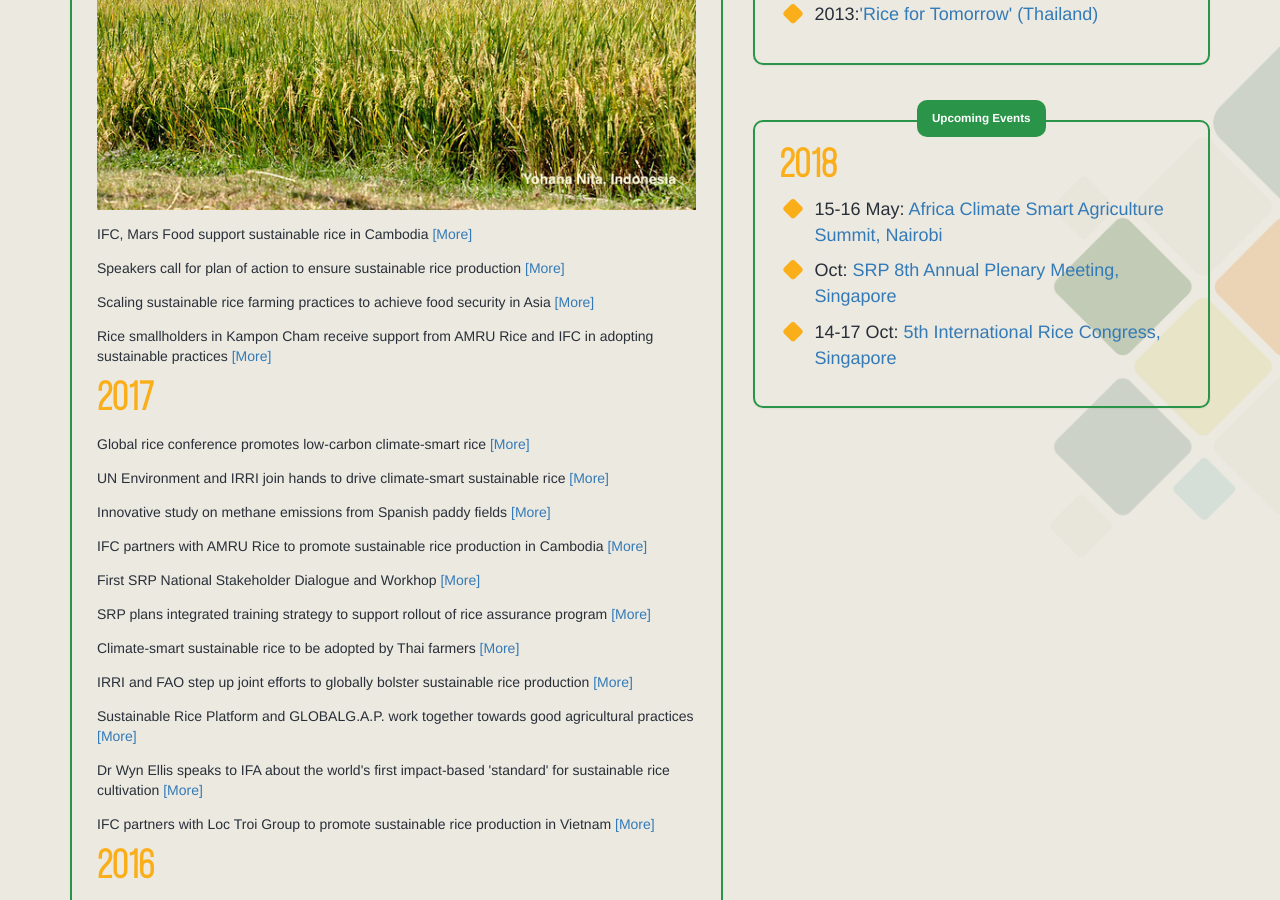
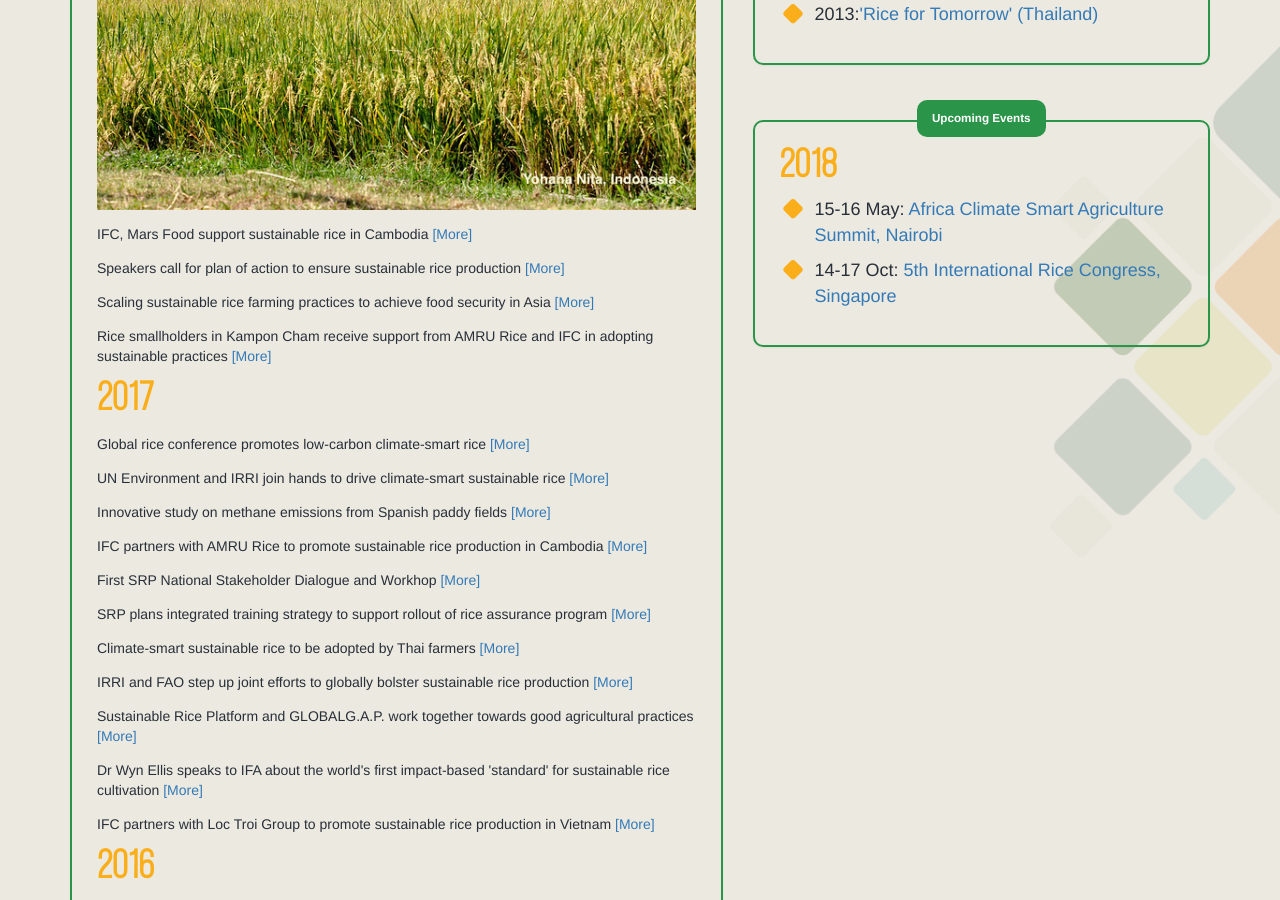
Before and after one commit to sustainablericeplatform/sustainablericeplatform.github.io, a Jekyll site: the page built from News-and-Events/index.html, in a window 1280 px wide and 900 px high, scrolled down 851 px. Built offline with Jekyll 4.4.1, drawn with Linux system fonts in a browser that asks for light colours.

Commit message:
Update index.html

```diff
--- a/News-and-Events/index.html
+++ b/News-and-Events/index.html
@@ -73,7 +73,6 @@ layout: default
                             <li><i class="fa fa-square"></i>27 Feb: <a href="http://hybrid-rice.org/" target="_blank">International Hybrid Rice Symposium 2018, Yogyakarta</a></li>
                             <li><i class="fa fa-square"></i>27-28 Mar: <a href="http://www.responsiblebusiness.com/forum/responsible-business-forum-on-food-and-agriculture-2018/" target="_blank">Responsible Business Forum on Food and Agriculture 2018, Jakarta</a></li>-->
                             <li><i class="fa fa-square"></i>15-16 May: <a href="http://csa-africa.aidforum.org/" target="_blank">Africa Climate Smart Agriculture Summit, Nairobi</a></li>
-                            <li><i class="fa fa-square"></i>Oct: <a href="" target="_blank">SRP 8th Annual Plenary Meeting, Singapore</a></li>
                             <li><i class="fa fa-square"></i>14-17 Oct: <a href="https://sites.google.com/a/irri.org/ricecongress/irc2018" target="_blank">5th International Rice Congress, Singapore</a></li>
                         </ul>
                     </div>
```
